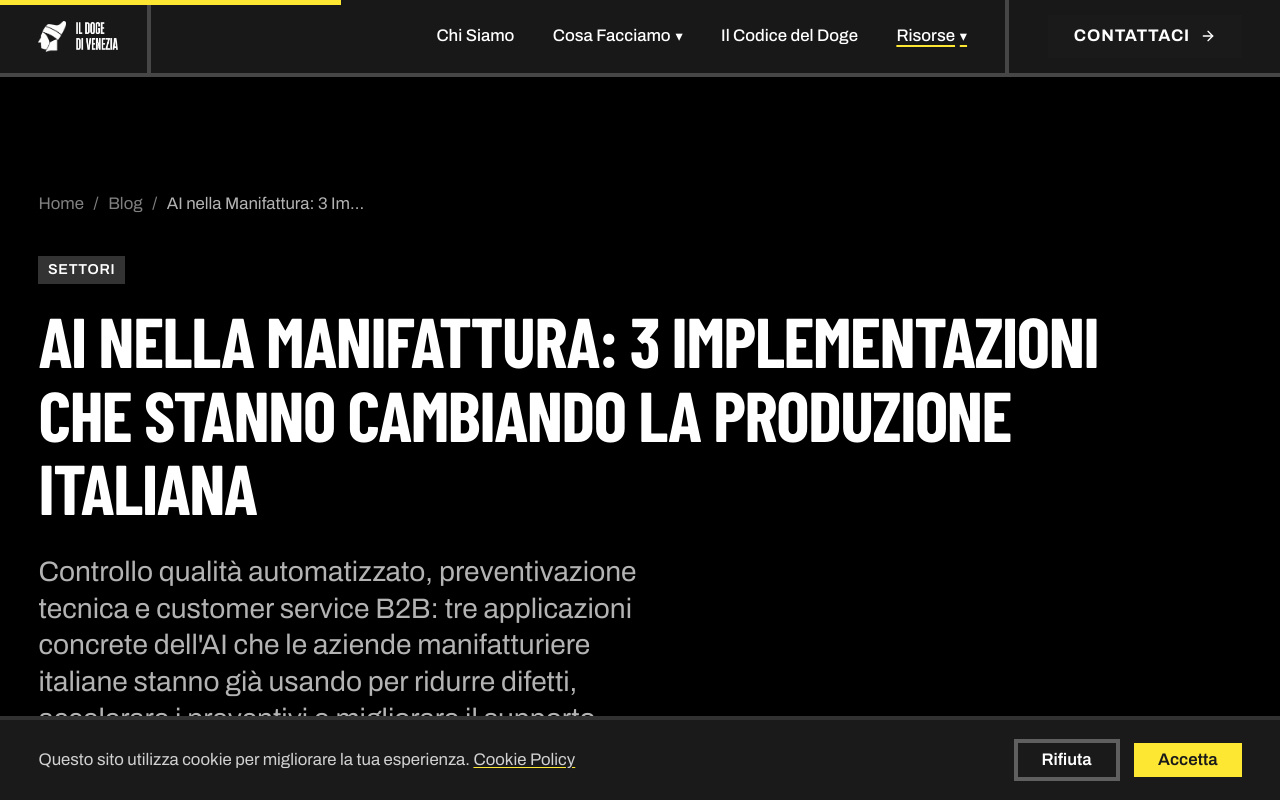
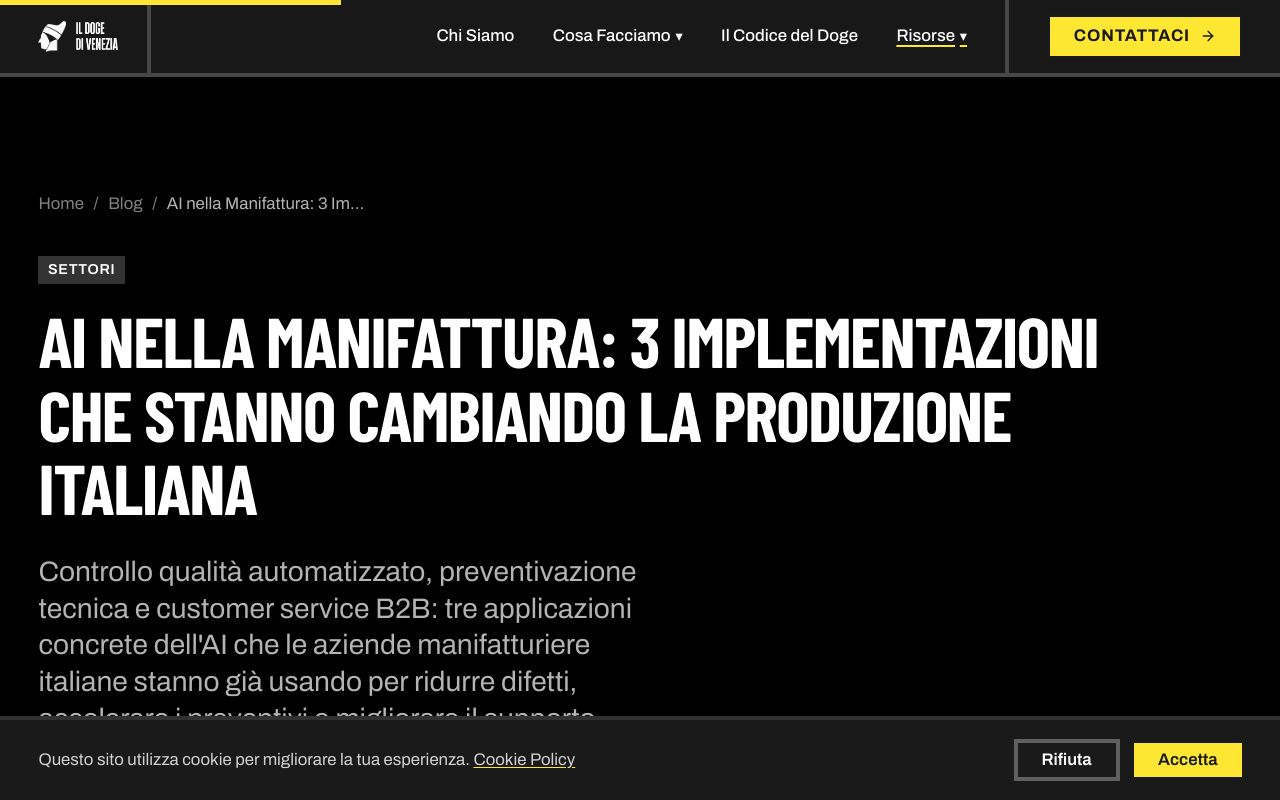
Before and after one commit to mikececco/doge-ai.it, a Next.js app: page /blog/ai-manifattura-produzione in a window 1280 px wide. Shown: the top 800 px of the page. Built offline with nearby package versions, Linux system fonts and the light colour scheme; a web font is replaced by a local one.

Commit message:
fix: update button variant in Navbar for theme consistency
- Change button variant in Navbar from 'dark' to conditionally use 'primary' or 'dark' based on the current theme, enhancing visual consistency.

```diff
--- a/components/layout/Navbar.tsx
+++ b/components/layout/Navbar.tsx
@@ -182,7 +182,7 @@ export default function Navbar() {
               );
             })}
             <div className={`w-0 h-full ${theme.divider}`} />
-            <Button variant="dark" href="/contatti" arrow>
+            <Button variant={navTheme === "dark" ? "primary" : "dark"} href="/contatti" arrow>
               Contattaci
             </Button>
           </div>
```
